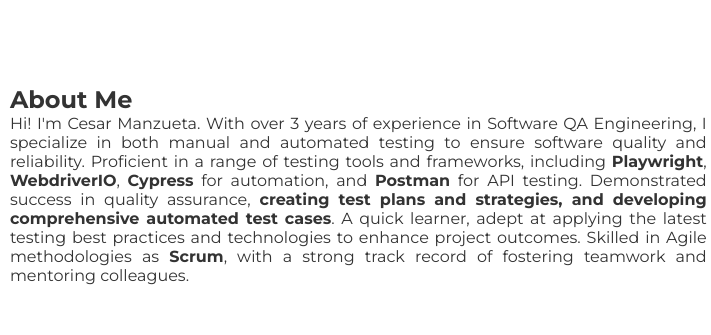
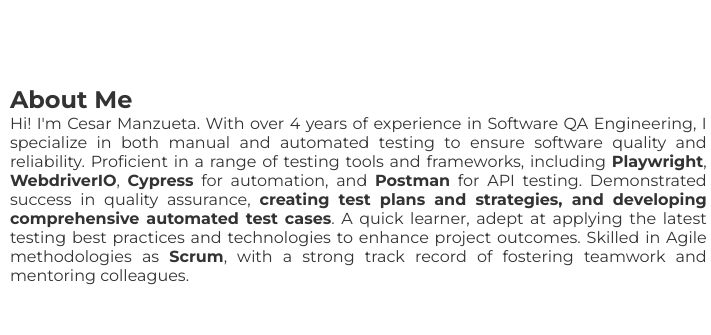
Before and after one commit to cesarrmg08/cesar-manzueta-portafolio, a plain HTML site: page index.html in a window 1280 px wide. Shown: the part 1815-2150 px from the top of the page, 431-1142 px from the left. Drawn offline with nearby package versions, Linux system fonts and the light colour scheme.

Commit message:
Update index.html

```diff
--- a/index.html
+++ b/index.html
@@ -83,7 +83,7 @@
             <img src="img/picture.jpg" alt="Your Photo" class="about-photo">
             <div class="about-text">
                 <h2>About Me</h2>
-                <p>Hi! I'm Cesar Manzueta. With over 3 years of experience in Software QA Engineering, I specialize in both manual and automated testing to ensure software quality and
+                <p>Hi! I'm Cesar Manzueta. With over 4 years of experience in Software QA Engineering, I specialize in both manual and automated testing to ensure software quality and
                     reliability. Proficient in a range of testing tools and frameworks, including <strong>Playwright</strong>, <strong>WebdriverIO</strong>, <strong>Cypress</strong> for automation, and <strong>Postman</strong> for
                     API testing. Demonstrated success in quality assurance, <strong>creating test plans and strategies, and developing comprehensive automated test cases</strong>. A
                     quick learner, adept at applying the latest testing best practices and technologies to enhance project outcomes. Skilled in Agile
```
